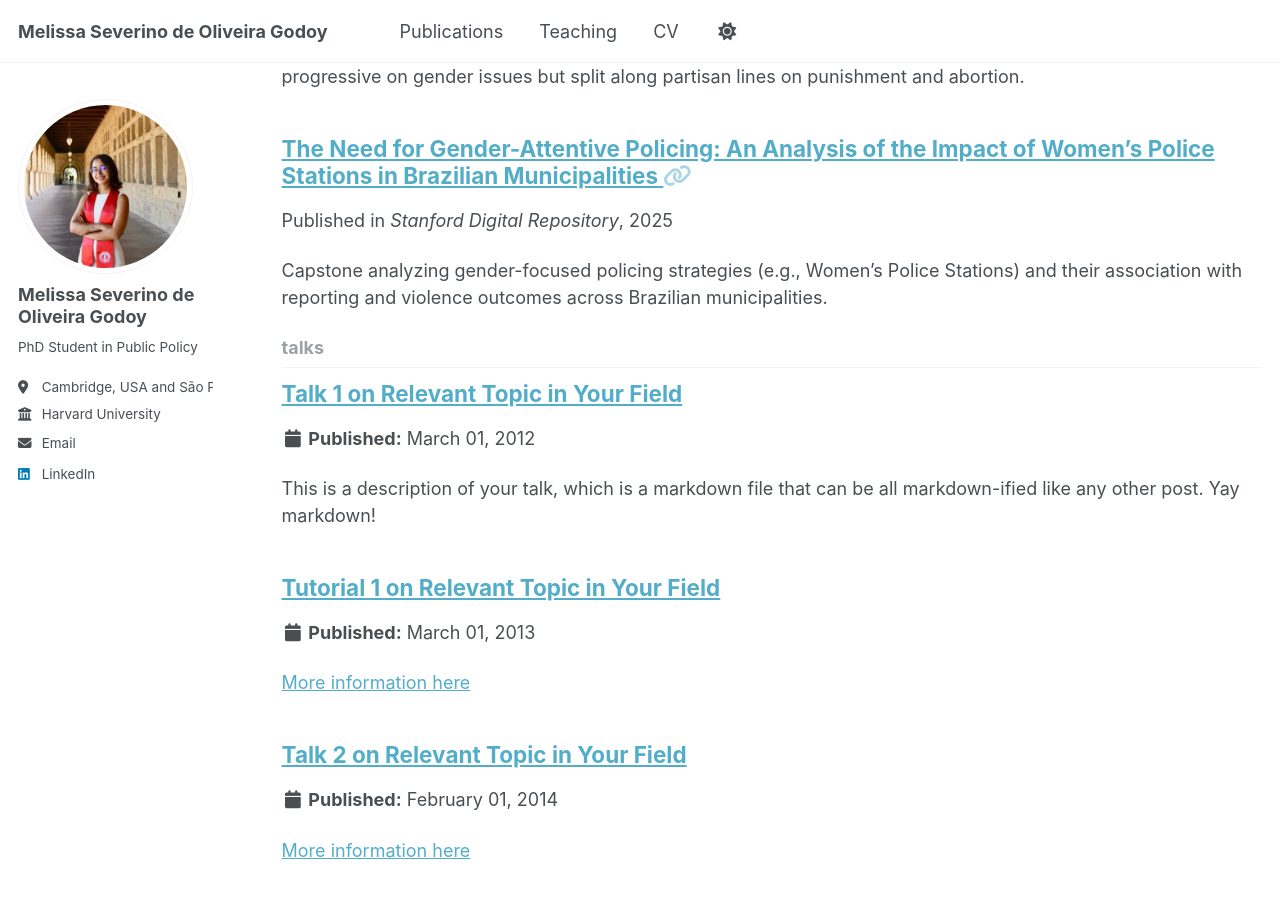
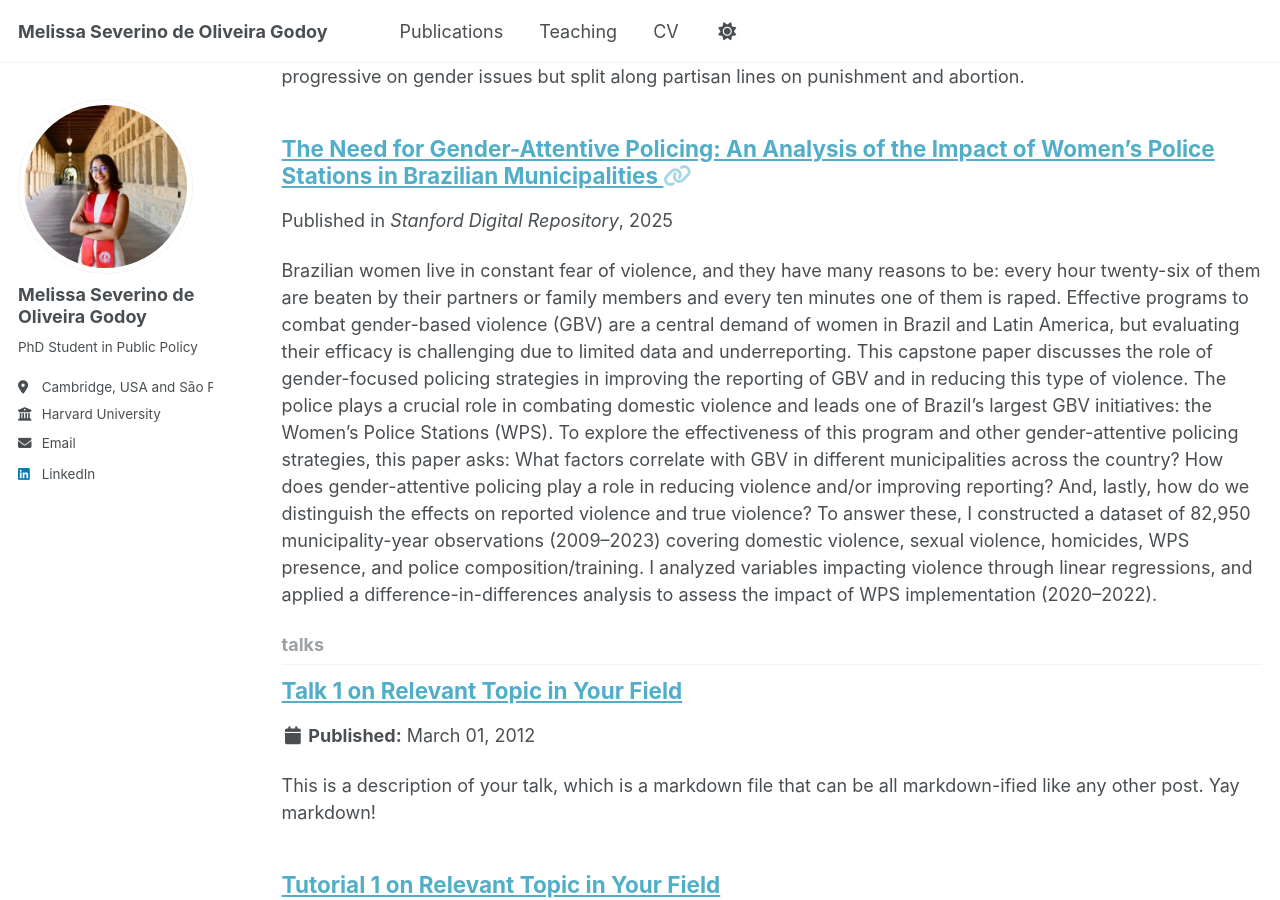
Before and after one commit to melissasmso/melissasmso.github.io, a Jekyll site: the page built from _pages/collection-archive.html, in a window 1280 px wide and 900 px high, scrolled down 1267 px. Built offline with Jekyll 4.4.1, drawn with Linux system fonts in a browser that asks for light colours.

Commit message:
Update capstone.md

```diff
--- a/_publications/capstone.md
+++ b/_publications/capstone.md
@@ -5,8 +5,7 @@ venue: "Stanford Digital Repository"
 date: 2025-05-01
 link: https://purl.stanford.edu/vx743by1743
 excerpt: >-
-  Capstone analyzing gender-focused policing strategies (e.g., Women’s Police Stations)
-  and their association with reporting and violence outcomes across Brazilian municipalities.
+  Brazilian women live in constant fear of violence, and they have many reasons to be: every hour twenty-six of them are beaten by their partners or family members and every ten minutes one of them is raped. Effective programs to combat gender-based violence (GBV) are a central demand of women in Brazil and Latin America, but evaluating their efficacy is challenging due to limited data and underreporting. This capstone paper discusses the role of gender-focused policing strategies in improving the reporting of GBV and in reducing this type of violence. The police plays a crucial role in combating domestic violence and leads one of Brazil’s largest GBV initiatives: the Women’s Police Stations (WPS). To explore the effectiveness of this program and other gender-attentive policing strategies, this paper asks: What factors correlate with GBV in different municipalities across the country? How does gender-attentive policing play a role in reducing violence and/or improving reporting? And, lastly, how do we distinguish the effects on reported violence and true violence? To answer these, I constructed a dataset of 82,950 municipality-year observations (2009–2023) covering domestic violence, sexual violence, homicides, WPS presence, and police composition/training. I analyzed variables impacting violence through linear regressions, and applied a difference-in-differences analysis to assess the impact of WPS implementation (2020–2022).
 ---
 
 
```
